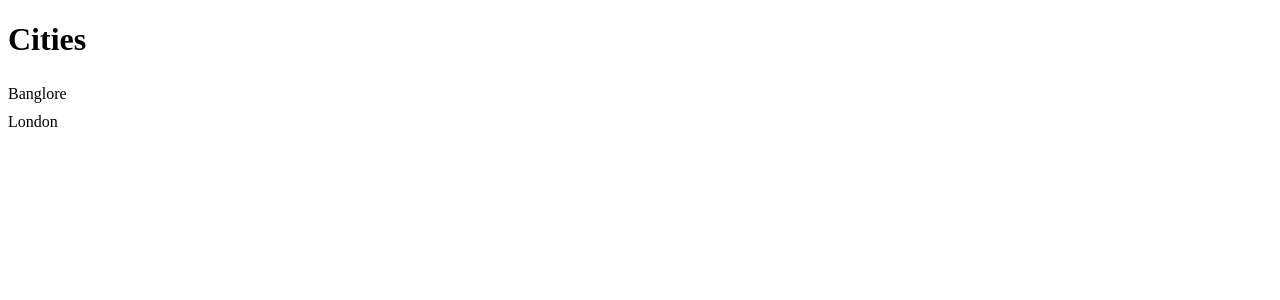
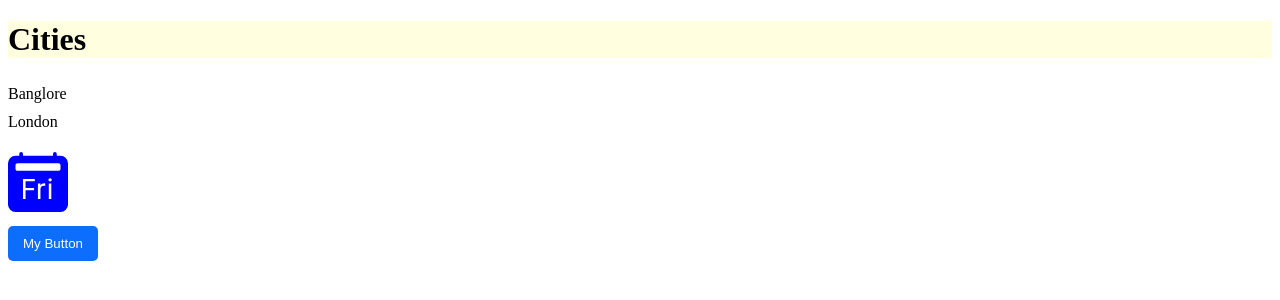
Before and after one commit to NaveenManjappa/react-playground, a React (Vite) app in the folder react-app/: page / in a window 1280 px wide. Shown: the top 300 px of the page. Built offline with nearby package versions, Linux system fonts and the light colour scheme.

Commit message:
react-app Using CSS inline, css modules and react icons

```diff
--- a/react-app/package.json
+++ b/react-app/package.json
@@ -13,6 +13,7 @@
     "bootstrap": "^5.2.3",
     "react": "^19.0.0",
     "react-dom": "^19.0.0",
+    "react-icons": "^4.7.1",
     "styled-components": "^6.1.15"
   },
   "devDependencies": {
--- a/react-app/src/App.tsx
+++ b/react-app/src/App.tsx
@@ -1,14 +1,16 @@
 // import { useState } from "react";
 // import Alert from "./components/Alert";
-// import Button from "./components/Button";
-import ListGroup from "./components/ListGroup";
-import './App.css';
+import ButtonCss from "./components/ButtonCss/ButtonCss";
+// import ListGroup from "./components/ListGroup";
+import { BsCalendar2DayFill } from "react-icons/bs";
+import "./App.css";
 import ListGroupInJS from "./components/ListGroupInJS/ListGroupInJS";
+
 function App() {
   // const [alertVisible, setAlertVisibility] = useState(false);
   // const handleClose = () => setAlertVisibility(false);
-  const items = ['Banglore','London'];
-  const handleSelectItem = () => console.log('item')
+  const items = ["Banglore", "London"];
+  const handleSelectItem = () => console.log("item");
   return (
     <div>
       {/* {alertVisible && (
@@ -21,7 +23,14 @@ function App() {
       </Button> */}
       {/* <ListGroup items={items} heading="Cities" onSelectItem={handleSelectItem} /> */}
 
-      <ListGroupInJS items={items} heading="Cities" onSelectItem={handleSelectItem} />
+      <ListGroupInJS
+        items={items}
+        heading="Cities"
+        onSelectItem={handleSelectItem}
+      />
+      <BsCalendar2DayFill color="blue" size="60" />
+      <br />
+      <ButtonCss />
     </div>
   );
 }
--- /dev/null
+++ b/react-app/src/components/ButtonCss/ButtonCss.module.css
@@ -0,0 +1,11 @@
+.btn {
+ margin-top: 10px;
+  padding: 10px 15px;
+  border-radius: 5px;
+  border: 0;
+}
+
+.btn-primary {
+  background-color: #0d6efd;
+  color: white;
+}
--- /dev/null
+++ b/react-app/src/components/ButtonCss/ButtonCss.tsx
@@ -0,0 +1,9 @@
+import styles from './ButtonCss.module.css';
+
+const ButtonCss = () => {
+  return (
+    <button className={[styles.btn,styles['btn-primary']].join(' ')}>My Button</button>
+  )
+}
+
+export default ButtonCss
--- a/react-app/src/components/ListGroupInJS/ListGroupInJS.tsx
+++ b/react-app/src/components/ListGroupInJS/ListGroupInJS.tsx
@@ -26,7 +26,7 @@ function ListGroupInJS({ items, heading, onSelectItem }: Props) {
   const [selectedIndex, setSelectedIndex] = useState(-1);
   return (
     <>
-      <h1>{heading}</h1>
+      <h1 style={{backgroundColor:'lightyellow'}}>{heading}</h1>
       {items.length === 0 && <p>No Items found!</p>}
       <List>
         {items.map((item, index) => (
```
Also changed, not shown: 1 other file (tests, documents, lock files or other folders).
